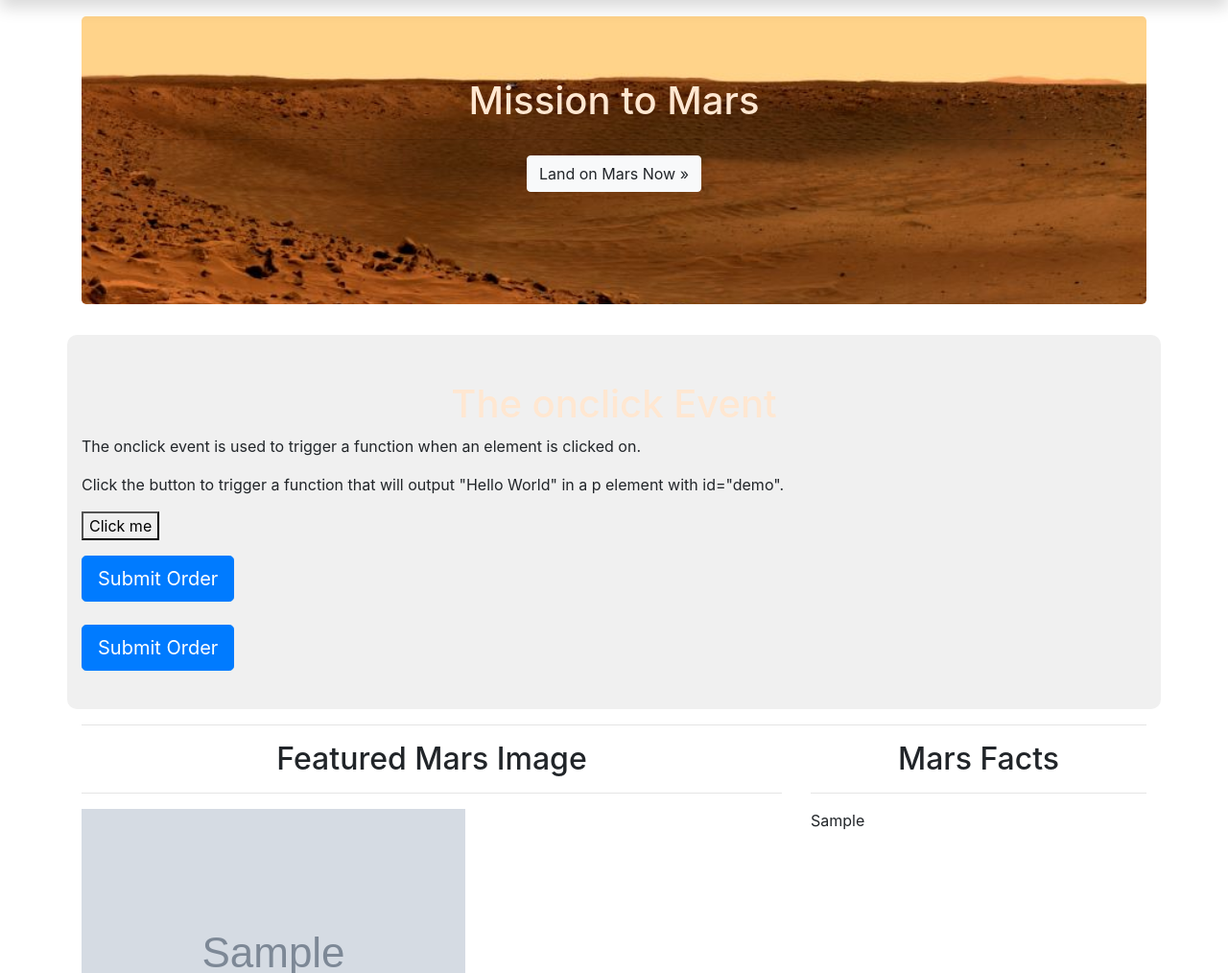
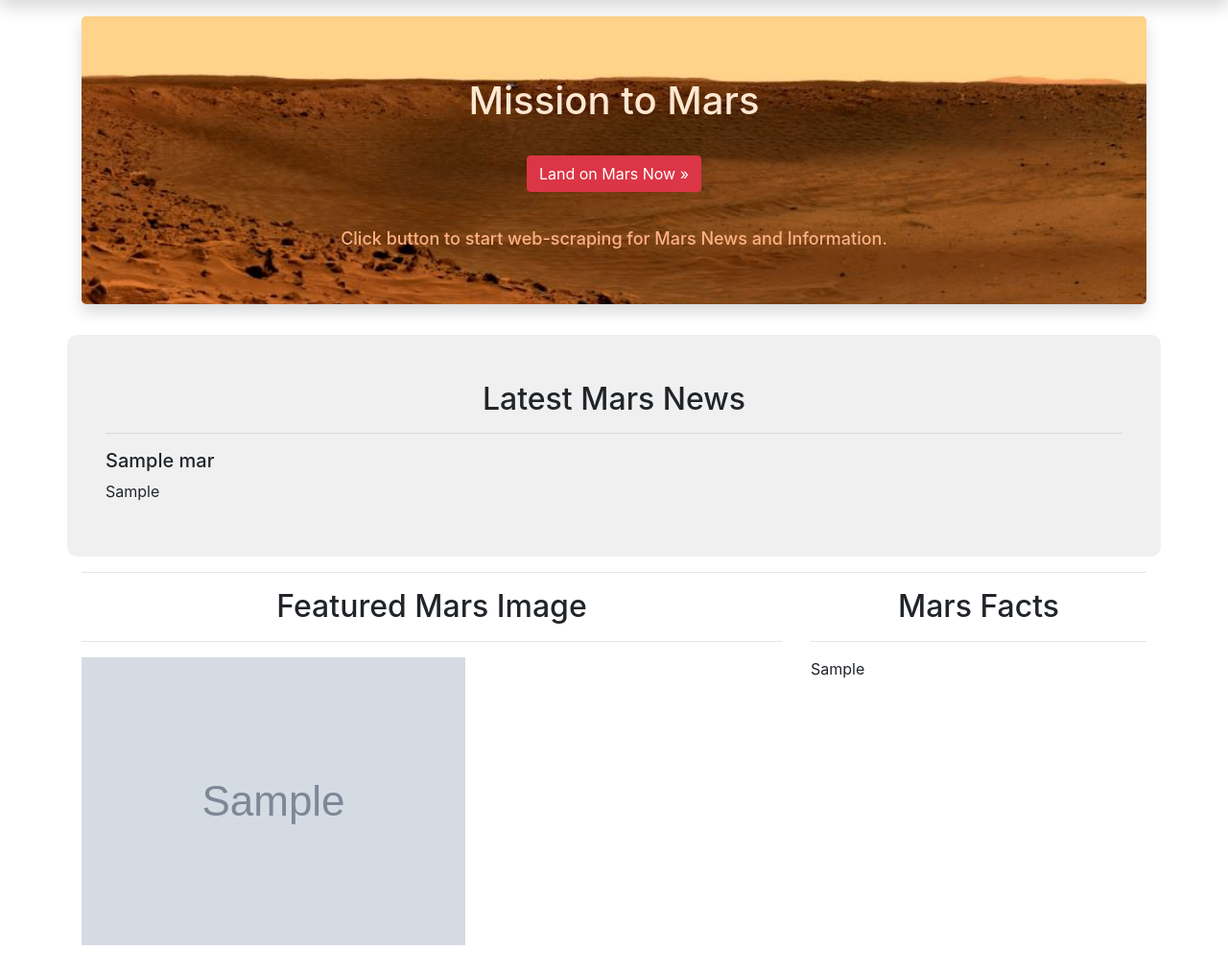
Before and after one commit to kk-deng/Mission-to-Mars-Dashboard, a Flask app: page / in a window 1280 px wide. Shown: the part 73-1087 px from the top of the page at 96% size. Run offline with Flask 2, Linux system fonts and the light colour scheme; grey boxes marked "Sample" are stand-in pictures; a database or web service that is not in the repository returns one stand-in record (values such as "Sample title"); some libraries are stand-ins or nearby versions.

Commit message:
Cleaned up notebook comments

```diff
--- a/Missions_to_Mars/app.py
+++ b/Missions_to_Mars/app.py
@@ -13,6 +13,7 @@ collection = db.mars
 # Root route for homepage
 @app.route("/")
 def index():
+    # Find the latest document from mars_db by sorting
     mars_data = collection.find_one(sort=[( '_id', pymongo.DESCENDING )])
     return render_template("index.html", mars_data = mars_data)
 
--- a/Missions_to_Mars/scrape_mars.py
+++ b/Missions_to_Mars/scrape_mars.py
@@ -111,8 +111,6 @@ def get_hemispheres(url):
 
         # Get into each article url to get image url
         article_response = session.get(article_url)
-        # browser.visit(article_url)
-        # article_response = browser.html
         article_soup = bs(article_response.text, "html.parser")
 
         # Find the <a> tag with text 'Sample" in the page, then get its img url
@@ -147,7 +145,6 @@ def scrape():
     list_hemispheres = get_hemispheres(
         "https://astrogeology.usgs.gov/search/results?q=hemisphere+enhanced&k1=target&v1=Mars")
 
-
     # Gather all scraped data into a python dictionary
     mars_data = {
         "news_title"    :   news_title,
--- a/Missions_to_Mars/static/style.css
+++ b/Missions_to_Mars/static/style.css
@@ -13,6 +13,11 @@ h4 {
     font-size: 18px;
 }
 
+.header-light {
+    text-align: center;
+    color: #ffb184;
+}
+
 .body {
     padding-top: 90px;
 }
@@ -24,7 +29,7 @@ h4 {
 .box-formatting {
     background-color: #f0f0f0;
     border-radius: 10px;
-    padding-bottom: 40px;
+    padding: 40px;
 }
 
 .img-m {
--- a/Missions_to_Mars/templates/index.html
+++ b/Missions_to_Mars/templates/index.html
@@ -42,38 +42,33 @@
         <!-- Header for scraping button -->
         <div class="row">
           <div class="col-xs-12 col-md-12">
-            <div class="jumbotron bg-image">
+            <div class="jumbotron bg-image shadow">
               <h1>Mission to Mars</h1>
               <hr>
-              <center><a class="btn btn-light mb-2" href="scrape" role="button">Land on Mars Now &raquo;</a></center>
-
+              <center><a class="btn btn-danger mb-2" href="scrape" role="button">Land on Mars Now &raquo;</a></center>
+              <h4 class="header-light">Click button to start web-scraping for Mars News and Information.</h4>
             </div>
           </div>
         </div>
 
+        <!-- Notify user db has no record  -->
+        {% if mars_data == None %}
+        <div class="row">
+          <div class="col-xs-12 col-md-12 pt-md-5 box-formatting">
+            <h4>Mars DB has no record. Please scrape first.</h4>
+          </div>
+
+        </div>
+
+        <!-- If db has record, render page -->
+        {% else %}
         <!-- Latest Mars News -->
         <div class="row">
           <div class="col-xs-12 col-md-12 pt-md-5 box-formatting">
-            <h1>The onclick Event</h1>
-
-            <p>The onclick event is used to trigger a function when an element is clicked on.</p>
-
-            <p>Click the button to trigger a function that will output "Hello World" in a p element with id="demo".</p>
-
-            <button onclick="ClickButton()">Click me</button>
-
-            <p id="demo"></p>
-
-            <button type="button" class="btn btn-primary btn-lg " id="load1" data-loading-text="<i class='fa fa-circle-o-notch fa-spin'></i> Processing Order">Submit Order</button>
-            <br>
-            <br>
-            <button type="button" class="btn btn-primary btn-lg" id="load2" data-loading-text="<i class='fa fa-spinner fa-spin '></i> Processing Order">Submit Order</button>
-            <!-- <h2>Latest Mars News</h2>
+            <h2>Latest Mars News</h2>
             <hr>
-            <button type="button" class="btn" data-loading-text="<i class='fa fa-circle-o-notch fa-spin'></i> Processing Order">Submit Order</button>
-            <button onclick="ClickButton()">Click me</button>
             <h5>{{mars_data.news_title}}</h5>
-            <p>{{mars_data.news_p}}</p> -->
+            <p>{{mars_data.news_p}}</p>
           </div>
 
         </div>
@@ -114,6 +109,9 @@
 
         </div>
 
+        <!-- Enf of Jinja2 if statement -->
+        {% endif %}
+
       </div>
       <hr>
 
@@ -125,17 +123,6 @@
 
     <!-- Optional JavaScript -->
     <!-- jQuery first, then Popper.js, then Bootstrap JS -->
-
-    <script>
-      $('.btn').on('click', function() {
-          var $this = $(this);
-        $this.button('loading');
-          setTimeout(function() {
-            $this.button('reset');
-        }, 8000);
-      });
-    </script>
-
     <script src="https://code.jquery.com/jquery-3.3.1.slim.min.js" integrity="sha384-q8i/X+965DzO0rT7abK41JStQIAqVgRVzpbzo5smXKp4YfRvH+8abtTE1Pi6jizo" crossorigin="anonymous"></script>
     <script src="https://cdnjs.cloudflare.com/ajax/libs/popper.js/1.14.7/umd/popper.min.js" integrity="sha384-UO2eT0CpHqdSJQ6hJty5KVphtPhzWj9WO1clHTMGa3JDZwrnQq4sF86dIHNDz0W1" crossorigin="anonymous"></script>
     <script src="https://stackpath.bootstrapcdn.com/bootstrap/4.3.1/js/bootstrap.min.js" integrity="sha384-JjSmVgyd0p3pXB1rRibZUAYoIIy6OrQ6VrjIEaFf/nJGzIxFDsf4x0xIM+B07jRM" crossorigin="anonymous"></script>
```
Also changed, not shown: Missions_to_Mars/static/button.js (deleted), 1 other file.
